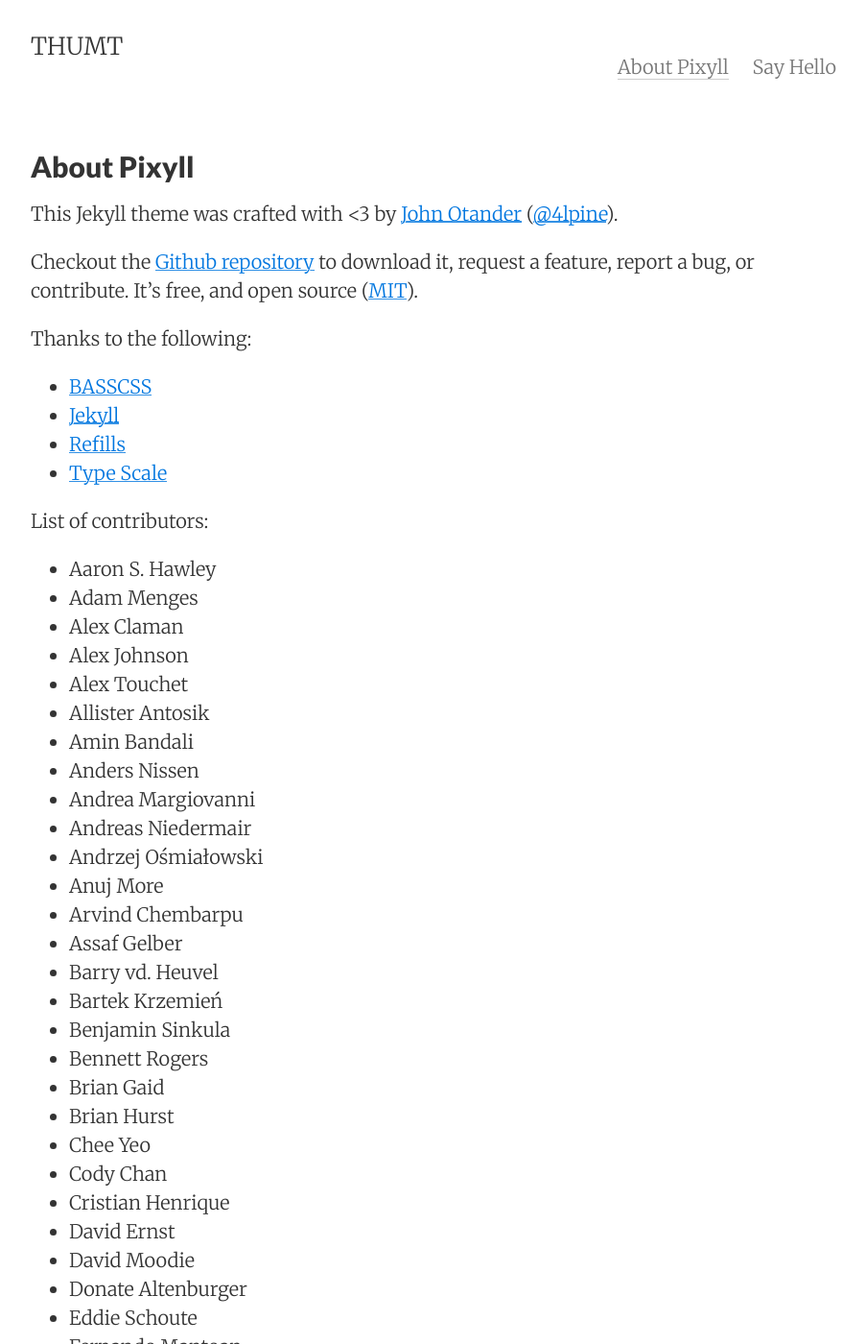
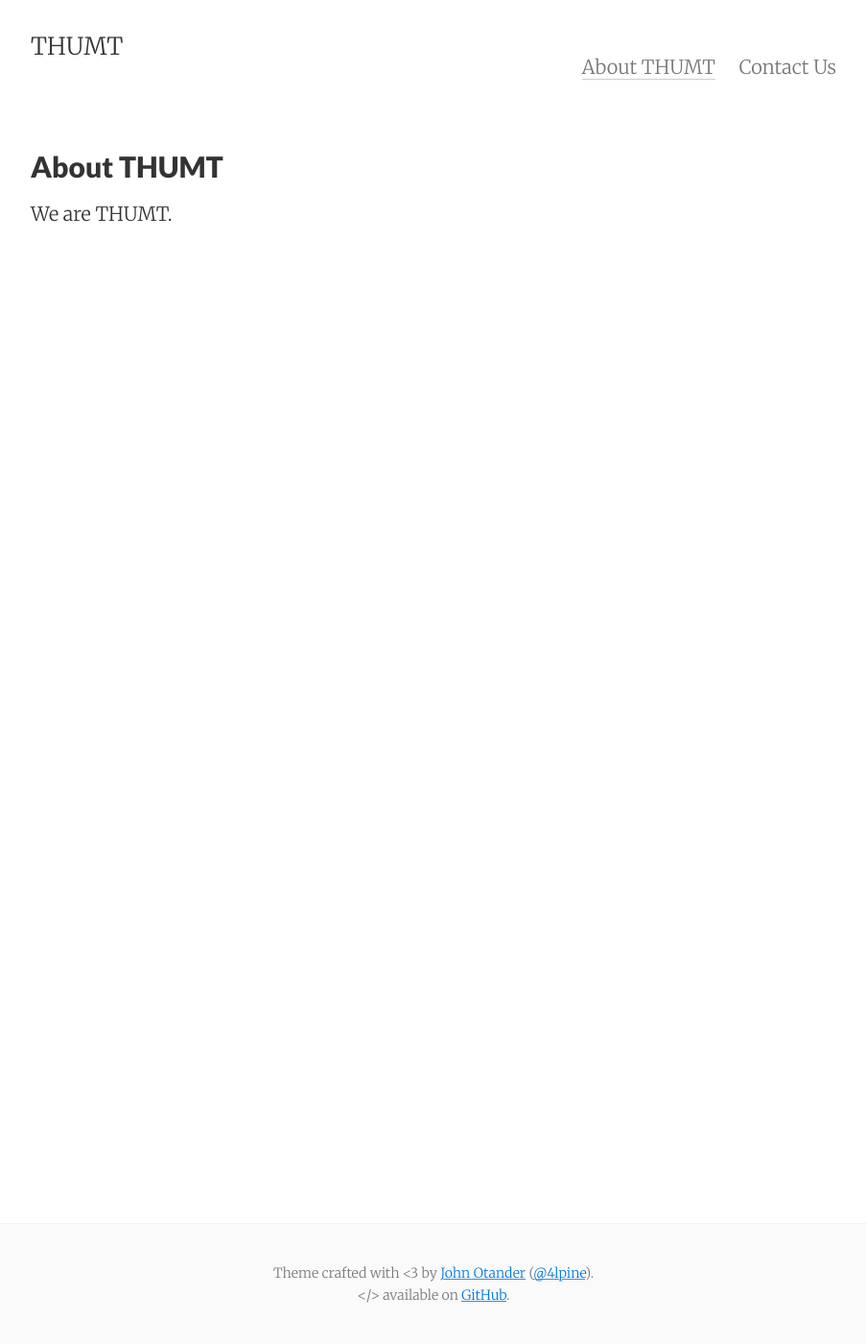
Before and after one commit to thumt/thumt.github.io, a Jekyll site: the page built from about.md, in a window 1280 px wide and 1400 px high. Shown: the whole window at 96% size, without its empty margins (188-1091 px from the left). Built offline with Jekyll 4.4.1, drawn with Linux system fonts in a browser that asks for light colours; some of the changed text lies outside the part shown.

Commit message:
fix small bugs

```diff
--- a/_config.yml
+++ b/_config.yml
@@ -102,7 +102,7 @@
     email:    'Email Address'
     content:  'What would you like to say?'
     subject:  'New submission!'
-    submit:   'Say Hello'
+    submit:   'Contact Us'
     ajax:
       sending:  'sending..'
       sent:     'Message sent!'
--- a/about.md
+++ b/about.md
@@ -1,94 +1,8 @@
 ---
 layout: page
-title: About Pixyll
+title: About THUMT
 permalink: /about/
 tags: about
 ---
 
-This Jekyll theme was crafted with <3 by [John Otander](http://johnotander.com)
-([@4lpine](https://twitter.com/4lpine)).
-
-Checkout the [Github repository](https://github.com/johnotander/pixyll) to download it,
-request a feature, report a bug, or contribute. It's free, and open source
-([MIT](http://opensource.org/licenses/MIT)).
-
-Thanks to the following:
-
-* [BASSCSS](http://basscss.com)
-* [Jekyll](http://jekyllrb.com)
-* [Refills](http://refills.bourbon.io/)
-* [Type Scale](http://type-scale.com/)
-
-List of contributors:
-
-- Aaron S. Hawley
-- Adam Menges
-- Alex Claman
-- Alex Johnson
-- Alex Touchet
-- Allister Antosik
-- Amin Bandali
-- Anders Nissen
-- Andrea Margiovanni
-- Andreas Niedermair
-- Andrzej Ośmiałowski
-- Anuj More
-- Arvind Chembarpu
-- Assaf Gelber
-- Barry vd. Heuvel
-- Bartek Krzemień
-- Benjamin Sinkula
-- Bennett Rogers
-- Brian Gaid
-- Brian Hurst
-- Chee Yeo
-- Cody Chan
-- Cristian Henrique
-- David Ernst
-- David Moodie
-- Donate Altenburger
-- Eddie Schoute
-- Fernando Mantoan
-- Gurchet Rai
-- Harish Narayanan
-- Jack Platten
-- Jehan Tremback
-- Jiaxi Gu (Isaac)
-- John Otander
-- Jordan Danielewski
-- Josh Buxton
-- Kirill Kulikov
-- Kyle Maxwell
-- Marta Sztybor
-- Martin Wagner
-- Matthew Graybosch
-- Maxim Tsoy
-- Mete Balci
-- Mike Lloyd
-- Mikhail Grachev
-- mindwind
-- Nick Rakochy
-- Nikolay Georgiev
-- Noel Bautista
-- Oliver Hamlet
-- Onur (e0i)
-- Praveer Gupta
-- Rassol (Karmeye)
-- Renato Fialho
-- Ricky Han
-- Roberto Pesando
-- Ryan Jacobs
-- Scott Martin
-- Selim Eren Bekçe
-- Shruti Rijhwani
-- Steef Hegeman
-- Tehmasp Chaudhri
-- Thomas Galvin
-- Timothy Gu
-- Tom Kraak
-- Vishnu Ks
-- Vladislav Arbatov
-- Wilfred Hughes
-- Yaroslav Yadrishnikov
-- Yee Chie Tu
-- Yeou Chien
+We are THUMT.
--- a/contact.html
+++ b/contact.html
@@ -1,6 +1,6 @@
 ---
 layout: page
-title: Say Hello
+title: Contact Us
 permalink: /contact/
 tags: contact
 ---
@@ -20,7 +20,7 @@
 
       <input type="text" name="_gotcha" style="display:none" />
 
-      <button type='submit' class="button button-blue button-big mobile-block">{{ site.text.contact.submit | default: "Say Hello" }}</button>
+      <button type='submit' class="button button-blue button-big mobile-block">{{ site.text.contact.submit | default: "Contact Us" }}</button>
     </form>
   {% else %}
     <form action="https://formspree.io/{{ site.email }}" method="POST" class="form-stacked">
@@ -37,7 +37,7 @@
       <input type="hidden" name="_subject" value="{{ site.text.contact.subject | default: "New submission!" }}" />
       <input type="text" name="_gotcha" style="display:none" />
 
-      <input type="submit" class="button button-blue button-big mobile-block" value="{{ site.text.contact.submit | default: "Say Hello" }}">
+      <input type="submit" class="button button-blue button-big mobile-block" value="{{ site.text.contact.submit | default: "Contact Us" }}">
     </form>
   {% endif %}
 </div>
```
Also changed, not shown: _posts/2021-03-11-hello-thumt.md (+1 -1 lines).
